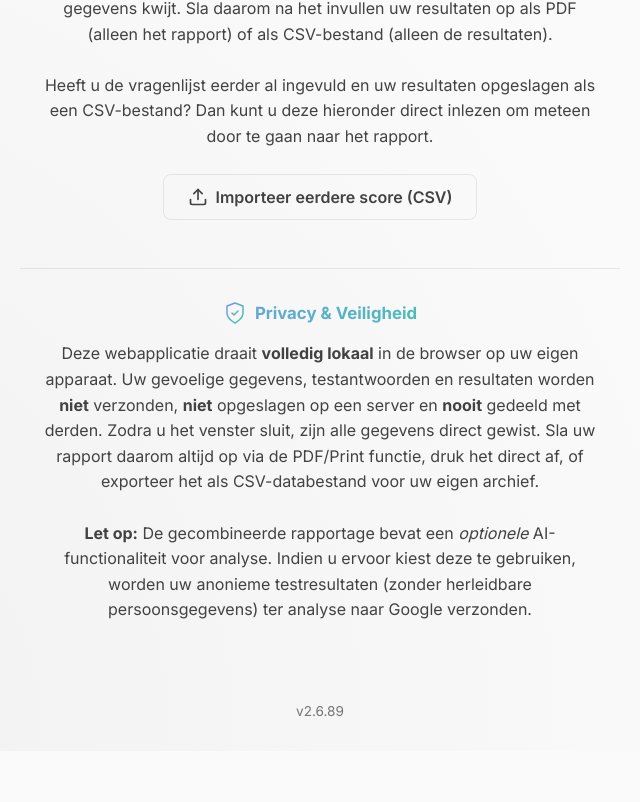
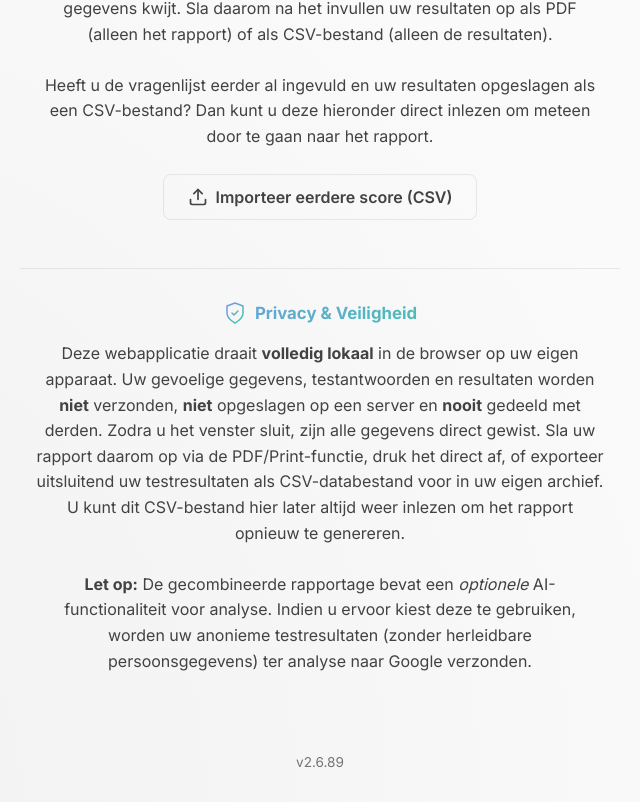
Before and after one commit to radder1972/STA, a React (Vite) app: page / in a window 1280 px wide. Shown: the part 1536-2338 px from the top of the page, without its empty margins (320-960 px from the left). Before the commit the page ends 2287 px from the top, so only its background shows below. Built offline with nearby package versions, Linux system fonts and the light colour scheme.

Commit message:
Update privacy block wording regarding CSV exporting

```diff
--- a/src/components/Home.jsx
+++ b/src/components/Home.jsx
@@ -329,7 +329,7 @@ export default function Home({ onStart, completedTests, onViewResults, onImport,
           <ShieldIcon size={24} useGradient={true} /> Privacy & Veiligheid
         </p>
         <p style={{ lineHeight: '1.6', fontSize: '1rem' }}>
-          Deze webapplicatie draait <strong>volledig lokaal</strong> in de browser op uw eigen apparaat. Uw gevoelige gegevens, testantwoorden en resultaten worden <strong>niet</strong> verzonden, <strong>niet</strong> opgeslagen op een server en <strong>nooit</strong> gedeeld met derden. Zodra u het venster sluit, zijn alle gegevens direct gewist. Sla uw rapport daarom altijd op via de PDF/Print functie, druk het direct af, of exporteer het als CSV-databestand voor uw eigen archief.<br /><br />
+          Deze webapplicatie draait <strong>volledig lokaal</strong> in de browser op uw eigen apparaat. Uw gevoelige gegevens, testantwoorden en resultaten worden <strong>niet</strong> verzonden, <strong>niet</strong> opgeslagen op een server en <strong>nooit</strong> gedeeld met derden. Zodra u het venster sluit, zijn alle gegevens direct gewist. Sla uw rapport daarom op via de PDF/Print-functie, druk het direct af, of exporteer uitsluitend uw testresultaten als CSV-databestand voor in uw eigen archief. U kunt dit CSV-bestand hier later altijd weer inlezen om het rapport opnieuw te genereren.<br /><br />
           <strong>Let op:</strong> De gecombineerde rapportage bevat een <em>optionele</em> AI-functionaliteit voor analyse. Indien u ervoor kiest deze te gebruiken, worden uw anonieme testresultaten (zonder herleidbare persoonsgegevens) ter analyse naar Google verzonden.
         </p>
       </div>
```
